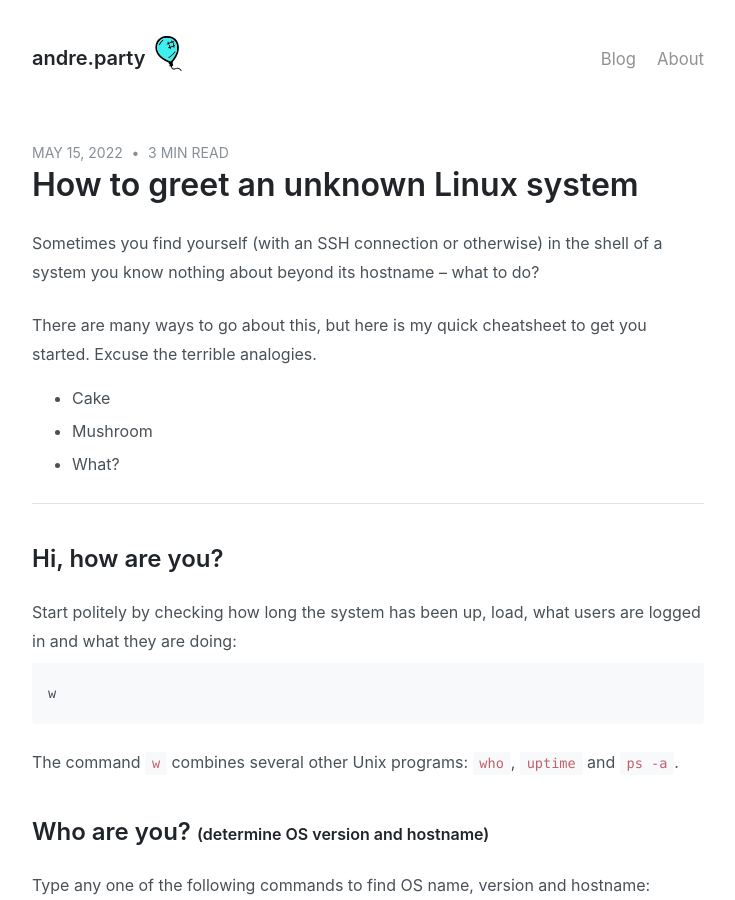
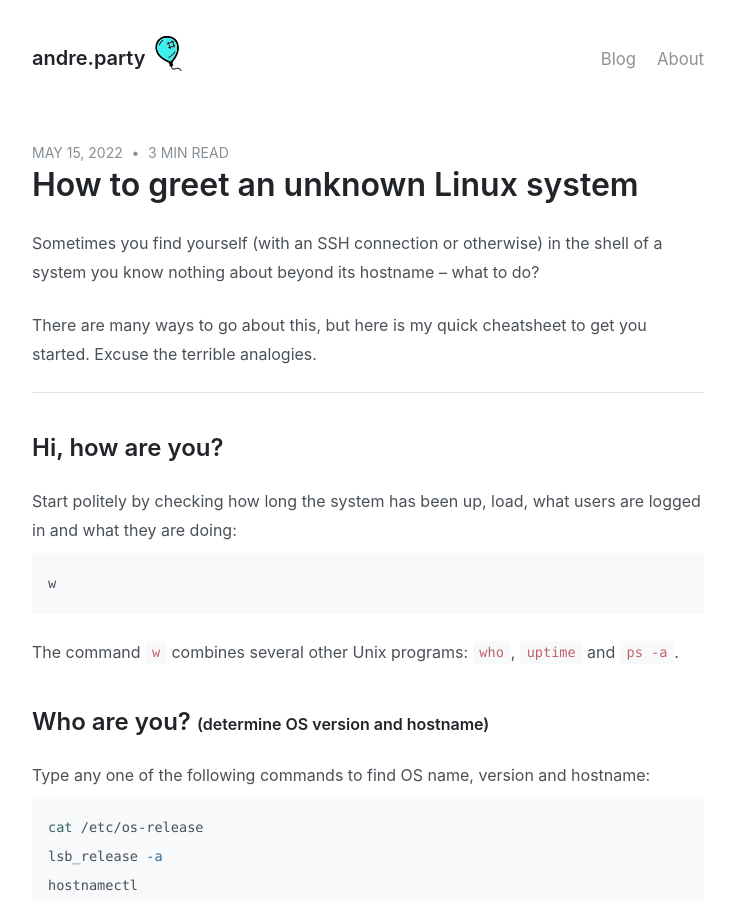
Before and after one commit to lersveen/andre.party, a Jekyll site: the page built from _posts/2022-05-15-linux-cheatsheet.md, in a window 1280 px wide and 900 px high. Shown: the whole window, without its empty margins (272-1007 px from the left). Built offline with Jekyll 4.4.1, drawn with Linux system fonts in a browser that asks for light colours.

Commit message:
Reverted oopsie

```diff
--- a/_posts/2022-05-15-linux-cheatsheet.md
+++ b/_posts/2022-05-15-linux-cheatsheet.md
@@ -8,10 +8,6 @@ tags: dev linux
 Sometimes you find yourself (with an SSH connection or otherwise) in the shell of a system you know nothing about beyond its hostname – what to do?
 
 There are many ways to go about this, but here is my quick cheatsheet to get you started. Excuse the terrible analogies.
-
-- Cake
-- Mushroom
-- What?
 
 ---
 
```
